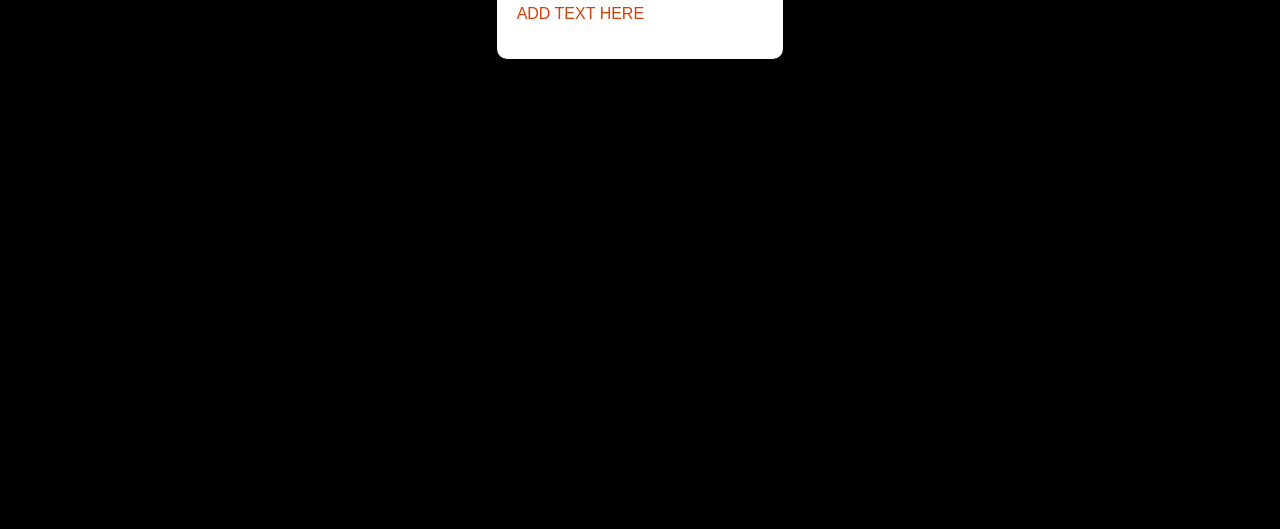
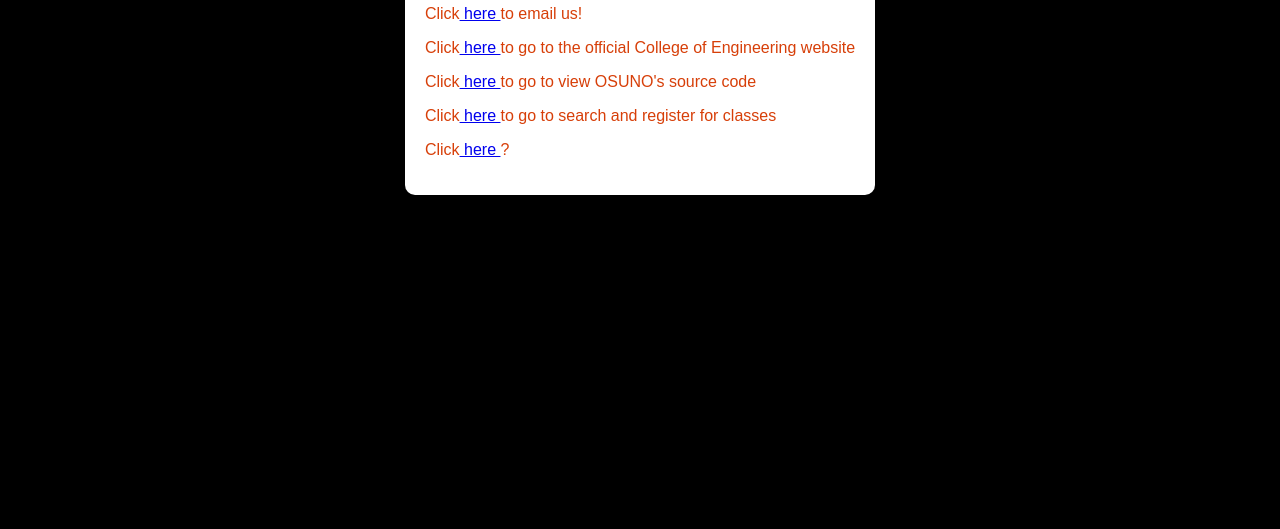
Before and after one commit to snowwolf163/1-coe-major-exploration-game, a website: page client/moreresources.html in a window 1280 px wide. Shown: the part 271-800 px from the top of the page. Drawn offline with Linux system fonts and the light colour scheme.

Commit message:
Update moreresources.html

```diff
--- a/client/moreresources.html
+++ b/client/moreresources.html
@@ -27,7 +27,11 @@
     <!-- <section> -->
     <div class="how-to-play">
       <h2>Additional Resources</h2>
-      <p>ADD TEXT HERE</p>
+      <p> Click<a href="mailto:officialOSUNO@gmail.com"> here </a>to email us! </p>
+      <p> Click<a href="https://engineering.oregonstate.edu/"> here </a>to go to the official College of Engineering website </p>
+      <p> Click<a href="https://github.com/sophia-bouck/1-coe-major-exploration-game/tree/main"> here </a>to go to view OSUNO's source code </p>
+      <p> Click<a href="https://classes.oregonstate.edu/"> here </a>to go to search and register for classes </p>
+      <p> Click<a href="https://www.youtube.com/watch?v=dQw4w9WgXcQ"> here </a>? </p>
     </div>
     <!-- </section> -->
   </body>
```
